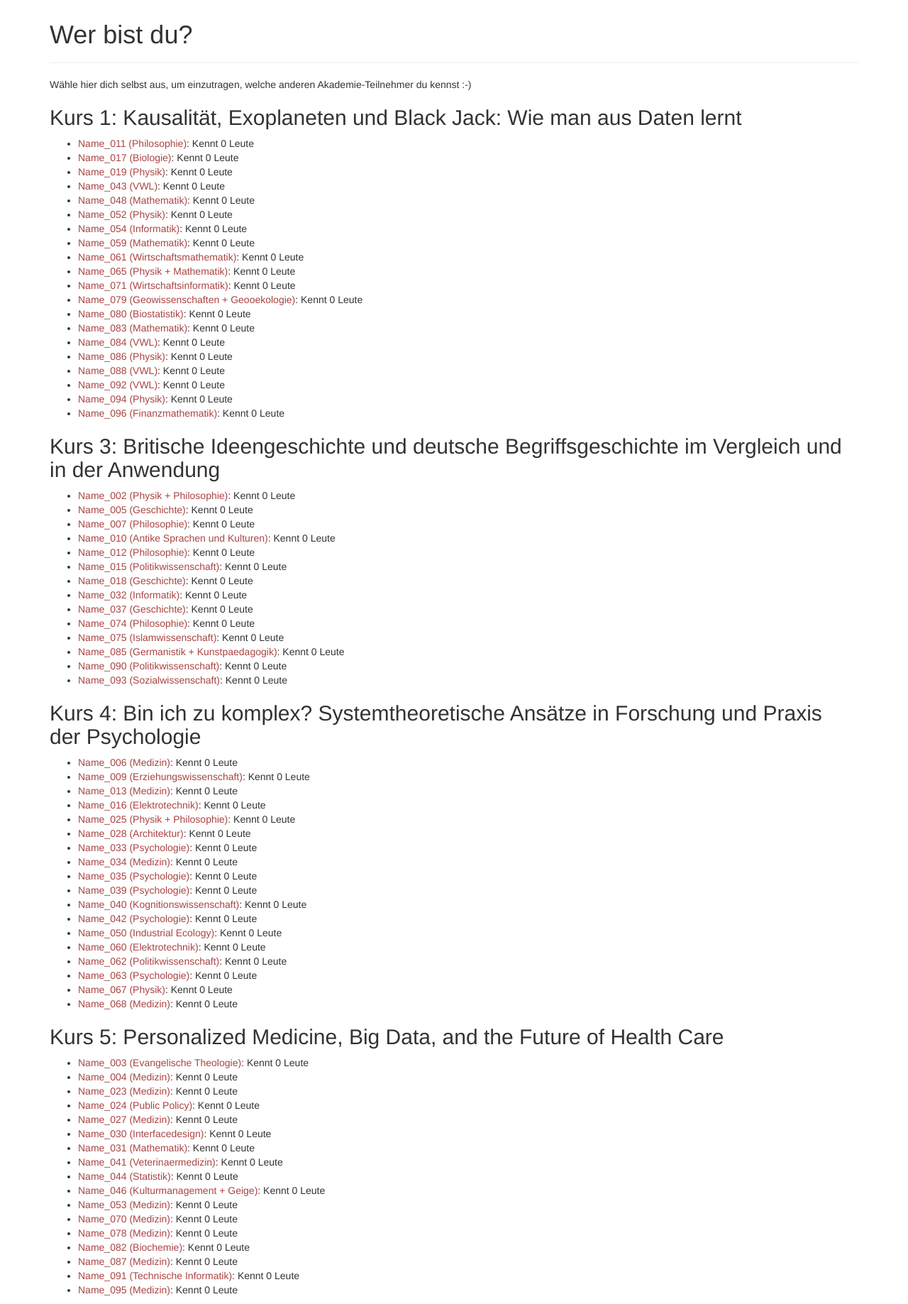
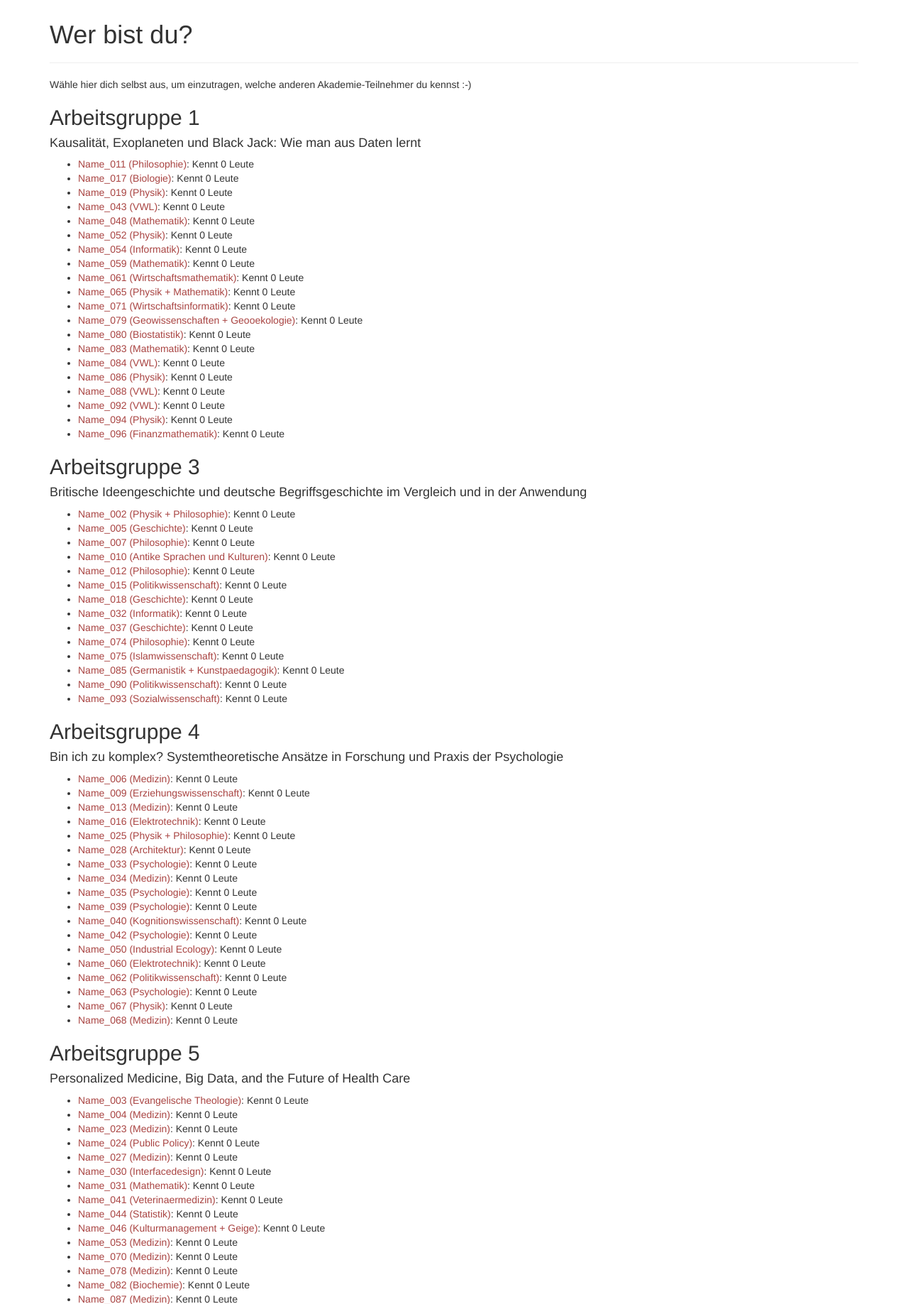
Before and after one commit to MartinThoma/akademie-graph, a PHP site: page /insert/index.php in a window 1280 px wide. Shown: the part 51-1888 px from the top of the page at 71% size. Run offline with PHP 8.4, Linux system fonts and the light colour scheme; data that the repository does not hold is empty; some libraries are stand-ins or nearby versions.

Commit message:
Finetuning course names...

```diff
--- a/templates/insert.twig
+++ b/templates/insert.twig
@@ -4,7 +4,8 @@
 {% if me == false %}
 <p>Wähle hier dich selbst aus, um einzutragen, welche anderen Akademie-Teilnehmer du kennst :-)</p>
     {% for courseNr, courseData in data %}
-        <h2>Kurs {{ courseNr }}: {{ course_names[courseNr] }}</h2>
+        <h2>Arbeitsgruppe {{ courseNr }} </h2>
+        <h4>{{ course_names[courseNr] }} </h4>
         <ul>
         {% for person in courseData %}
             {% if person.knows == 0 %}
```
